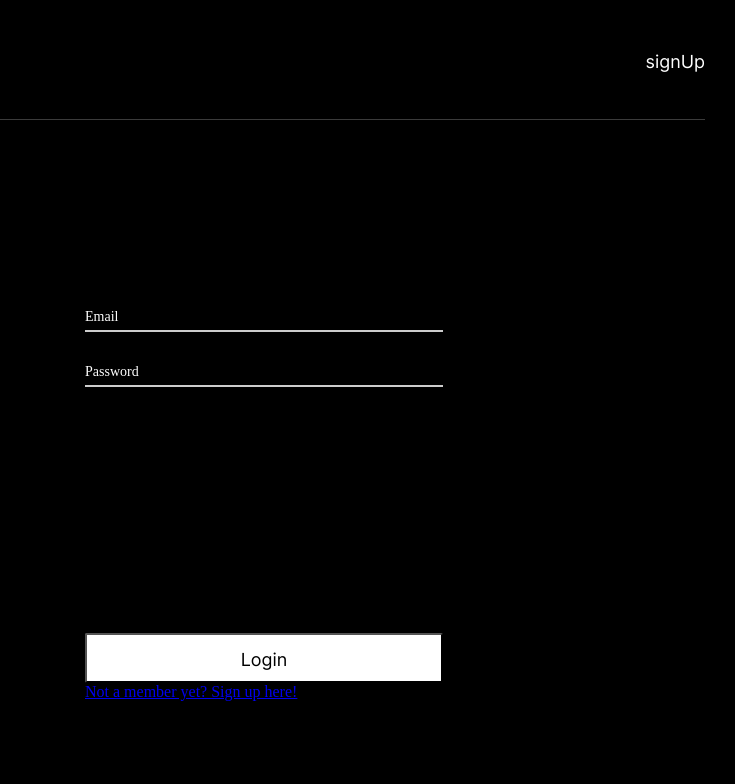
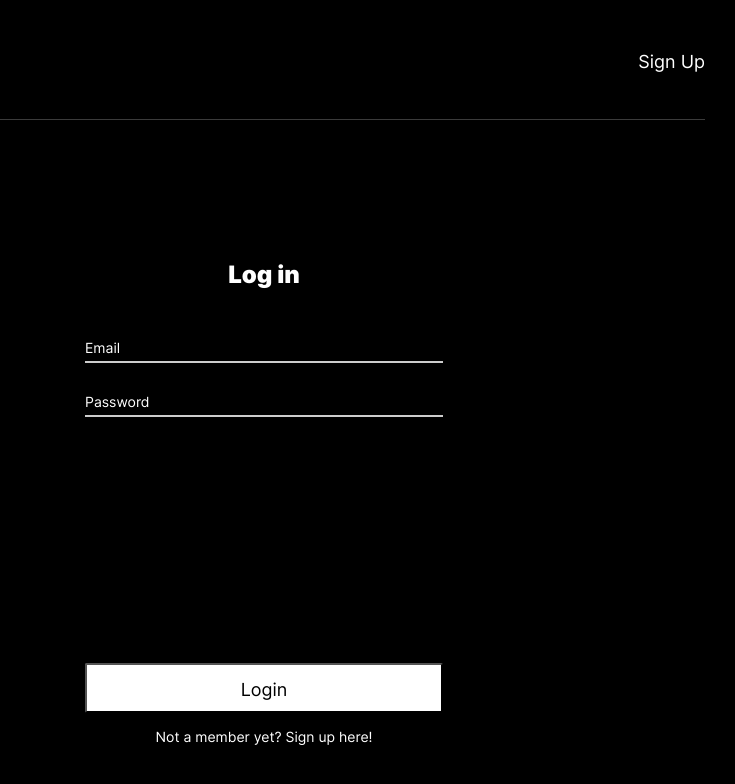
Before and after one commit to datvidc/react-around-auth, a React app: page /react-around-auth/signin in a window 1280 px wide. Shown: the full height of the page, 376-1111 px from the left. Built offline with nearby package versions, Linux system fonts and the light colour scheme; no server answers.

Commit message:
Login and signup

```diff
--- a/src/blocks/login/__form/login__form.css
+++ b/src/blocks/login/__form/login__form.css
@@ -1,9 +1,16 @@
+.login__form {
+  display: flex;
+  flex-direction: column;
+  margin: 0 auto;
+  padding: 60px 0 0;
+  width: 358px;
+  height: 358px;
 
-.login__form {
-    display: flex;
-    flex-direction: column;
-    margin: 0 auto 15px auto;
-    padding: 60px 0 0;
-    width: 358px;
-    height: 358px;
+  font-family: Inter;
+font-style: normal;
+font-weight: normal;
+font-size: 14px;
+line-height: 17px;
+
+color: #CCCCCC;
 }
--- /dev/null
+++ b/src/blocks/login/__heading/login__heading.css
@@ -0,0 +1,14 @@
+
+
+.login__heading {
+    font-family: Inter;
+    font-style: normal;
+    font-weight: 900;
+    font-size: 24px;
+    line-height: 29px;
+    /* identical to box height */
+    margin-bottom: 50px;
+    text-align: center;
+
+    color: #FFFFFF;
+}
--- a/src/blocks/login/__input/login__input.css
+++ b/src/blocks/login/__input/login__input.css
@@ -7,6 +7,7 @@
     line-height: 17px;
     padding: 0 0 5px;
     width: 358px;
+
     margin-bottom: 30px;
     border: none;
     border-bottom: 2px solid #CCCCCC;
--- /dev/null
+++ b/src/blocks/login/__prompt/login__prompt.css
@@ -0,0 +1,12 @@
+.login__prompt {
+    font-family: Inter;
+font-style: normal;
+font-weight: normal;
+font-size: 14px;
+line-height: 17px;
+/* identical to box height */
+text-decoration: none;
+text-align: center;
+
+color: #FFFFFF;
+}
--- a/src/blocks/login/__save/login__save.css
+++ b/src/blocks/login/__save/login__save.css
@@ -10,6 +10,6 @@
   width: 358px;
   height: 50px;
   text-align: center;
-  margin: 216px 0 0;
+  margin: 216px 0 15px 0;
   padding: 14px 84px;
  }
--- a/src/blocks/login/login.css
+++ b/src/blocks/login/login.css
@@ -1,6 +1,8 @@
 @import url(./__save/login__save.css);
 @import url(./__form/login__form.css);
 @import url(./__input/login__input.css);
+@import url(./__prompt/login__prompt.css);
+@import url(./__heading/login__heading.css);
 .login {
     display: flex;
     flex-direction: column;
--- a/src/components/App.js
+++ b/src/components/App.js
@@ -12,6 +12,7 @@ import EditAvatarPopup from './EditAvatarPopup.js';
 import AddPlacePopup from './AddPlacePopup.js';
 import ProtectedRoute from './ProtectedRoute.js';
 import Login from './Login';
+import Register from './Register';
 
 class App extends React.Component {
   constructor(props) {
@@ -137,15 +138,16 @@ class App extends React.Component {
         <CurrentUserContext.Provider value={this.state.currentUser}>
           <Switch >
             <Route path="/signin">
-              <Header aText={"signUp"} loggedIn={this.state.loggedIn} />
+              <Header aText={"Sign Up"} loggedIn={this.state.loggedIn} />
               <Login />
             </Route>
             <Route path="/signup">
-              <Header />
-              <Footer />
+              <Header aText={"Log In"} loggedIn={this.state.loggedIn}/>
+              <Register />
+
             </Route>
             <ProtectedRoute path="/" loggedIn={this.state.loggedIn} component={Main} />
-
+            <Footer />
           </Switch>
 
 
--- a/src/components/Login.js
+++ b/src/components/Login.js
@@ -6,13 +6,13 @@ function Login(props) {
     return (
         <section className="login">
             <form action="#" className="login__form">
-                <h2> Log in</h2>
+                <h2 className="login__heading"> Log in</h2>
 
                 <label>
-                    <input className="login__input" value={'Email'} />
+                    <input className="login__input" defaultValue={'Email'} />
                 </label>
                 <label>
-                    <input className="login__input" value={"Password"} />
+                    <input className="login__input" defaultValue={"Password"} />
                 </label>
                 <button type="submit" className="login__save"> Login </button>
                 <Link to="/signup" className="login__prompt">Not a member yet? Sign up here!</Link>
--- a/src/components/Register.js
+++ b/src/components/Register.js
@@ -1,4 +1,27 @@
 import React from 'react';
+import {Link} from "react-router-dom";
 
-##TODO
-Make a login Component.
+
+function Register(props) {
+    return (
+        <section className="login">
+            <form action="#" className="login__form">
+                <h2 className="login__heading"> Sign up </h2>
+
+                <label>
+                    <input className="login__input" defaultValue={'Email'} />
+                </label>
+                <label>
+                    <input className="login__input" defaultValue={"Password"} />
+                </label>
+                <button type="submit" className="login__save"> Sign up </button>
+                <Link to="/signin" className="login__prompt">Already a member? Log in here!</Link>
+            </form>
+        </section>
+
+
+    )
+
+}
+
+export default Register;
```
